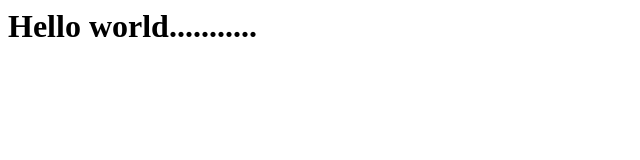
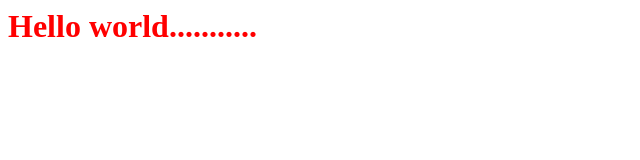
Before and after one commit to jithin-raj449/test-github-page, a plain HTML site: page index.html in a window 1280 px wide. Shown: the whole page, without its empty margins (0-640 px from the left). Drawn offline with Linux system fonts and the light colour scheme.

Commit message:
Update index.html

```diff
--- a/index.html
+++ b/index.html
@@ -1 +1 @@
-<h1 style="color: 'red'">Hello world...........</h1>
+<h1 style="color: red">Hello world...........</h1>
```
